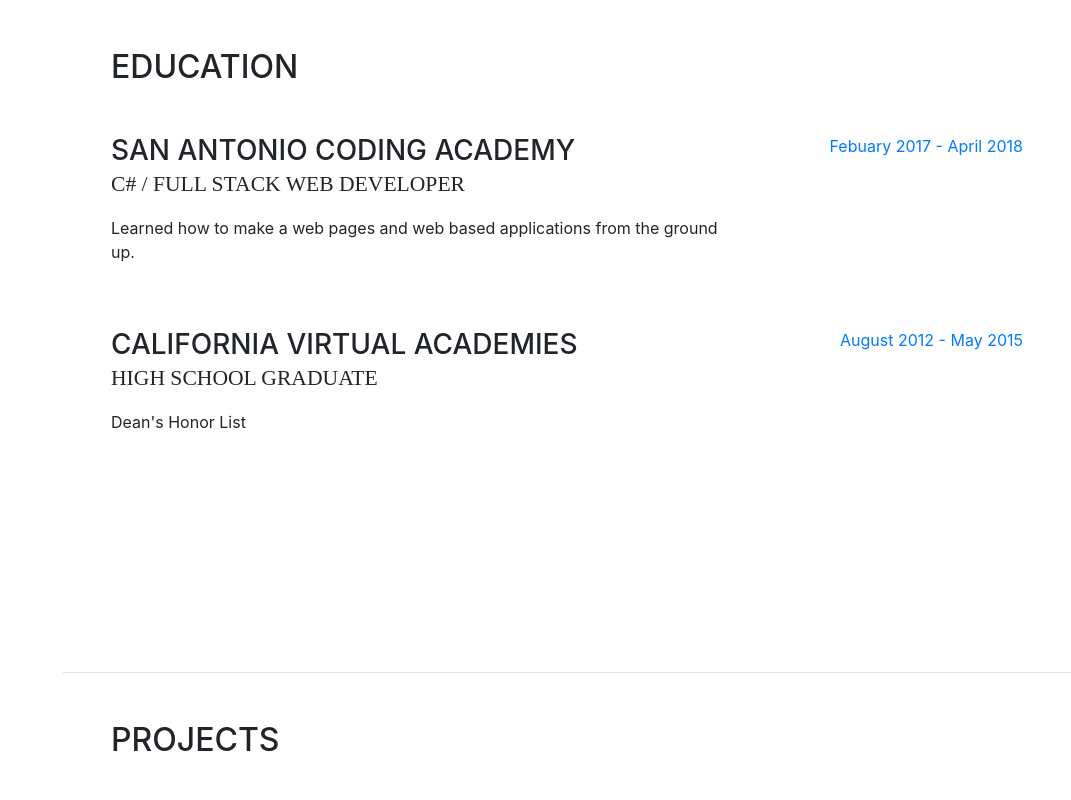
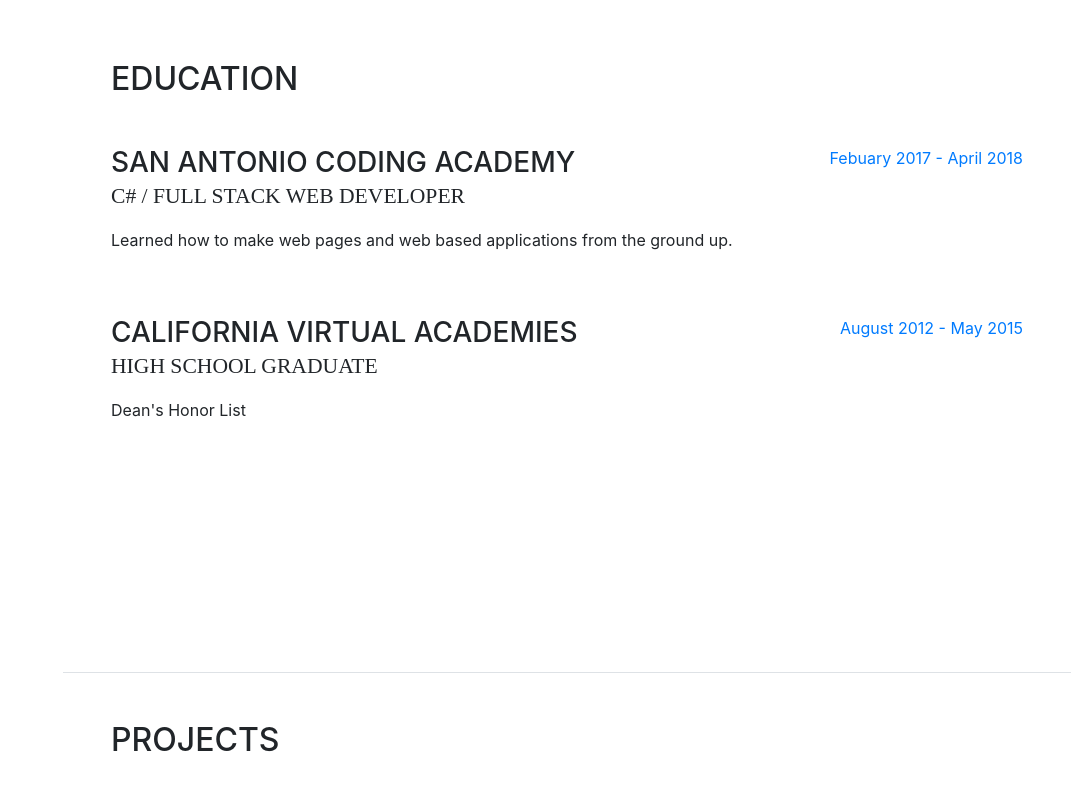
Before and after one commit to wsupnet/wsupnet.github.io, a website with bundled scripts: page index.html in a window 1280 px wide. Shown: the part 1740-2540 px from the top of the page, without its empty margins (209-1280 px from the left). Built offline with nearby package versions, Linux system fonts and the light colour scheme; files whose address does not match are found by name; a web font is replaced by a local one.

Commit message:
MInor changes

```diff
--- a/index.html
+++ b/index.html
@@ -8,7 +8,7 @@
   <meta name="description" content="">
   <meta name="author" content="">
 
-  <title>Resume - Start Bootstrap Theme</title>
+  <title>Wesley Supnet Resume</title>
 
   <!-- Bootstrap core CSS -->
   <link href="vendor/bootstrap/css/bootstrap.min.css" rel="stylesheet">
@@ -17,8 +17,8 @@
   <link href="https://fonts.googleapis.com/css?family=Saira+Extra+Condensed:100,200,300,400,500,600,700,800,900" rel="stylesheet">
   <link href="https://fonts.googleapis.com/css?family=Open+Sans:300,300i,400,400i,600,600i,700,700i,800,800i" rel="stylesheet">
   <link href="vendor/font-awesome/css/font-awesome.min.css" rel="stylesheet">
-  <link href="vendor/devicons/css/devicon.css" rel="stylesheet">
-  <link href="vendor/devicons/css/devicon-colors.css" rel="stylesheet">
+  <link href="https://cdn.rawgit.com/konpa/devicon/df6431e323547add1b4cf45992913f15286456d3/devicon.min.css" rel="stylesheet" >
+
   <link href="vendor/simple-line-icons/css/simple-line-icons.css" rel="stylesheet">
 
   <!-- Custom styles for this template -->
@@ -70,7 +70,7 @@
         <h1 class="mb-0">Wesley
           <span class="text-primary">Supnet</span>
         </h1>
-        <div class="subheading mb-5">12150 Twisted Spur · San Antonio, TX 78254 · (808) 990-3714 ·
+        <div class="subheading mb-5"><!--12150 Twisted Spur · San Antonio, TX 78254 ·--> (808) 990-3714 ·
           <a href="mailto:wesupnet@gmail.com">wesupnet@gmail.com</a>
         </div>
         <p class="mb-5">I am a recent a graduate of San Antonio Coding Academy with 1 year of coding experience. I constantly look for ways
@@ -176,7 +176,7 @@
           <div class="resume-content mr-auto">
             <h3 class="mb-0">San Antonio Coding Academy</h3>
             <div class="subheading mb-3">C# / Full Stack Web Developer</div>
-            <p>Learned how to make a web pages and web based applications from the ground up.</p>
+            <p>Learned how to make web pages and web based applications from the ground up.</p>
           </div>
           <div class="resume-date text-md-right">
             <span class="text-primary">Febuary 2017 - April 2018</span>
```
Also changed, not shown: 3 other files.
